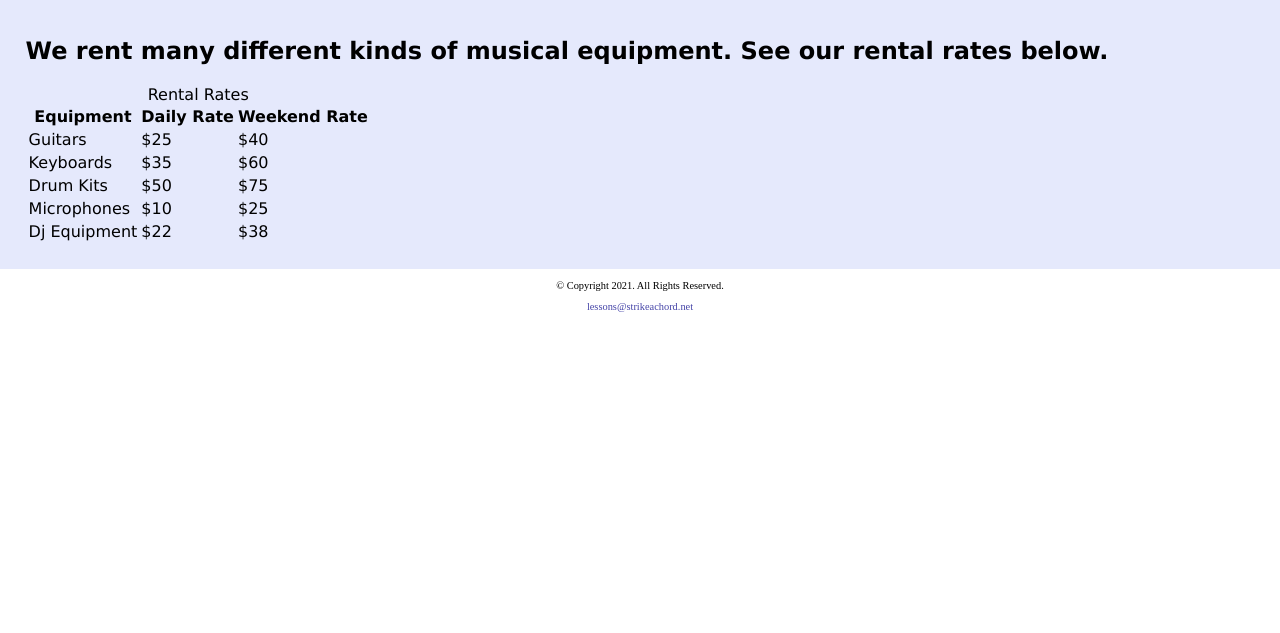
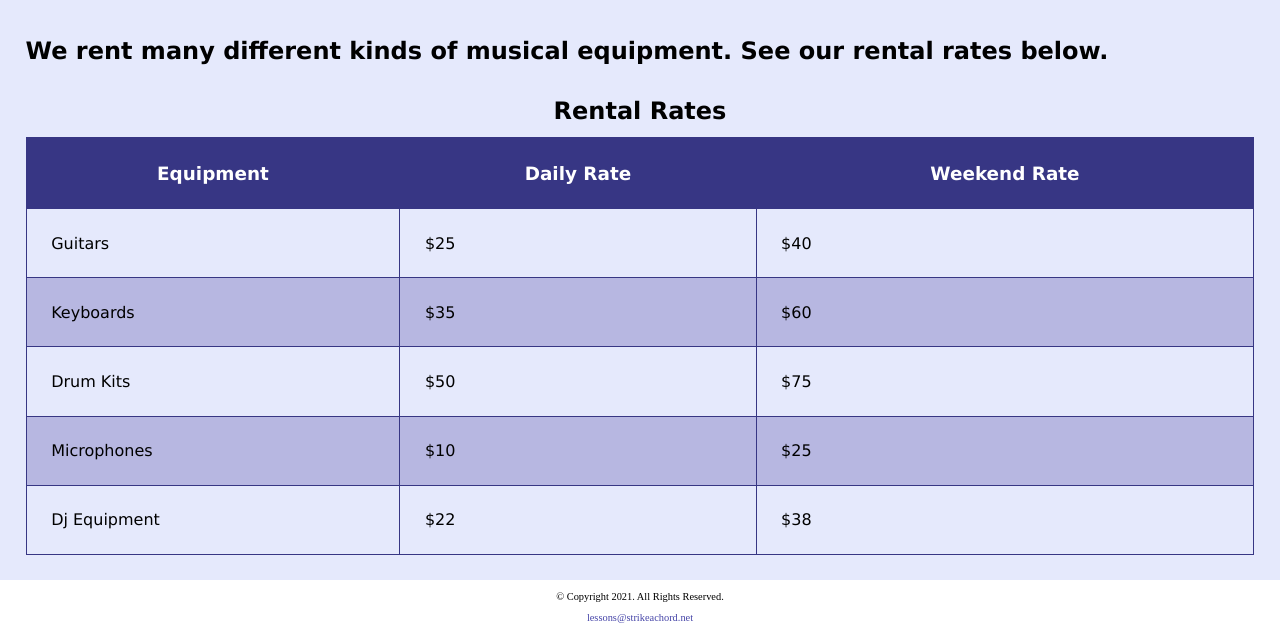
Before and after one commit to CreechurCmfts/Module-08, a plain HTML site: page rentals.html in a window 1280 px wide. Shown: the part 184-817 px from the top of the page. Drawn offline with Linux system fonts and the light colour scheme.

Commit message:
Update styles.css

```diff
--- a/css/styles.css
+++ b/css/styles.css
@@ -60,7 +60,7 @@ nav li a {
 }
 
 /* Style rules for contact content */
-#contact {
+#contact, #rental h2 {
     text-align: center;
 }
 
@@ -89,6 +89,34 @@ nav li a {
     border: 5px solid #373684;
     height: 50% ;
     width: 95% ;
+}
+/* Style rules for table */
+table {
+   border: 1px solid #373684;
+   border-collapse: collapse;
+   margin: 0 auto;
+   width: 100%;
+}
+
+caption {
+   font-size: 1.5em;
+   font-weight: bold;
+   padding: 1%;
+}
+
+th, td {
+   border: 1px solid #373684;
+   padding: 2%;
+}
+
+th {
+   background-color: #373684;
+   color: #fff;
+   font-size: 1.15em;
+}
+
+tr:nth-child(odd) {
+   background-color: #b7b7e1;
 }
 
 /* Style rules for lessons content */
@@ -222,7 +250,7 @@ map {
 
 /* Media Query for Desktop Viewport */
 @media screen and (min-width: 769px), print {
-    /* Desktop Viewport: Style rule fo header */
+    /* Desktop Viewport: Style rule for header */
     header {
         padding: 2%;
     }
@@ -250,7 +278,7 @@ map {
         margin-top: 0 ;
         margin-bottom: 0;
         margin-left: 2%;
-        margin-right: 2%;
+        ]margin-right: 2%;
     }
 	grid {
 		grid-template-columns: auto auto auto auto;
@@ -267,4 +295,9 @@ map {
         background-color: #fff;
         color: #000;
     }
+	/* Desktop Viewport: Style rules for table */
+	table {
+		width: 70%;
+	}
+
 }
```
